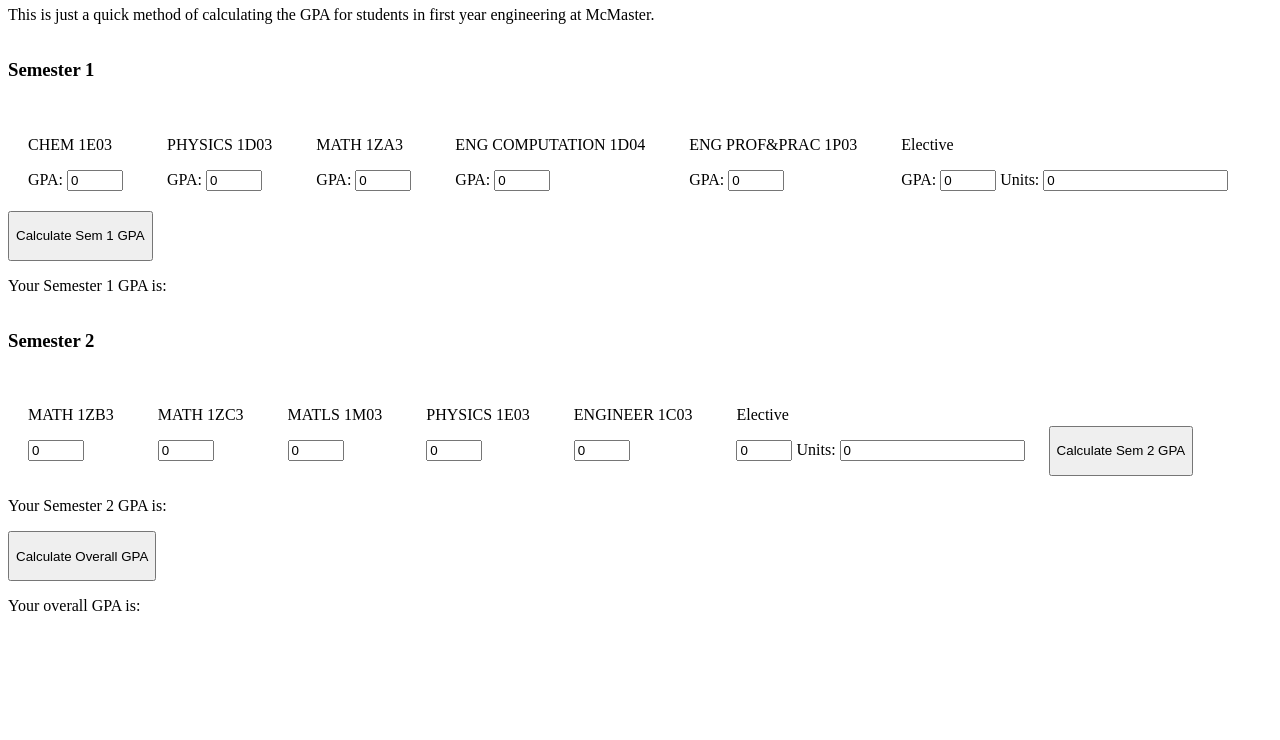
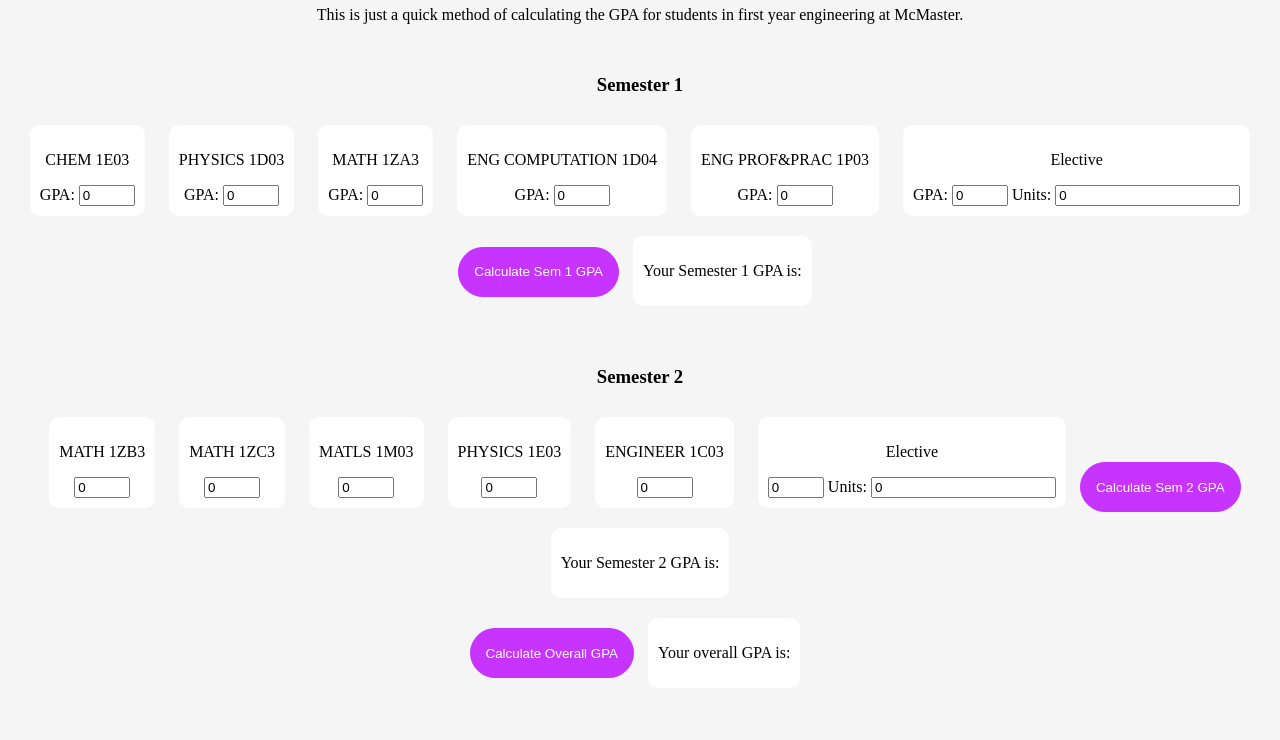
Before and after one commit to ShubhSehgal/EngGPACalculator, a plain HTML site: page index.html in a window 1280 px wide. Shown: the part 60-800 px from the top of the page. Drawn offline with Linux system fonts and the light colour scheme.

Commit message:
GPA Calculator

```diff
--- a/index.html
+++ b/index.html
@@ -80,17 +80,15 @@
       </div>
 
       <div id="sem2GPA">
-      <p> Your Semester 2 GPA is: </p>
-      </div>
-
-      <button class="calcBtn" onclick="calcTotalGPA()"> Calculate Overall GPA </button>
-
-      <div id="overallGPA">
-      <p> Your overall GPA is: </p>
+      <p class="gpaIntroText"> Your Semester 2 GPA is: </p>
       </div>
 
   </div>
 
+  <button class="calcBtn" onclick="calcTotalGPA()"> Calculate Overall GPA </button>
+  <div id="overallGPA">
+  <p class="gpaIntroText"> Your overall GPA is: </p>
+  </div>
 
   </body>
 </html>
--- a/main.js
+++ b/main.js
@@ -9,7 +9,7 @@ function calcSem1() {
 
   totalUnits = 3*4 + 4 + elec1Units;
   var gpaTotal = chemGPA*3 + physicsGPA*3 + math1ZA3GPA*3 + computationGPA*4 + engProfGPA*3 + elec1GPA * elec1Units;
-  var sem1GPA =  gpaTotal/totalUnits;
+  var sem1GPA =  Math.round((gpaTotal/totalUnits) * 100) / 100;
 
   sem1GPA = sem1GPA.toString();
 
@@ -33,7 +33,7 @@ function calcSem2() {
 
   totalUnits = 3*5 + elec2Units;
   var gpaTotal = math1ZB3GPA*3 + math1ZC3GPA*3 + matls1M03GPA*3 + physics2GPA*3 + eng1C03GPA*3 + elec2GPA*elec2Units;
-  var sem2GPA = gpaTotal/totalUnits;
+  var sem2GPA = Math.round((gpaTotal/totalUnits) * 100) / 100;
 
   sem2GPA = sem2GPA.toString();
 
@@ -66,7 +66,7 @@ function calcTotalGPA() {
   var totalUnits = (3*9) + 4 + elec1Units + elec2Units;
   var gpaTotal = chemGPA*3 + physicsGPA*3 + math1ZA3GPA*3 + computationGPA*4 + engProfGPA*3 + elec1GPA * elec1Units + math1ZB3GPA*3 + math1ZC3GPA*3 + matls1M03GPA*3 + physics2GPA*3 + eng1C03GPA*3 + elec2GPA*elec2Units;
 
-  var finalGPA = gpaTotal/totalUnits;
+  var finalGPA = Math.round((gpaTotal/totalUnits) * 100) / 100;
 
   finalGPA = finalGPA.toString();
 
--- a/style.css
+++ b/style.css
@@ -1,18 +1,64 @@
 body {
   color: black;
-  background-color: white;
+  background-color: whitesmoke;
+  text-align: center;
 }
 
 .sem1 {
-  display: inline-block;
+  margin-top: 50px;
 }
 
+.sem2 {
+  margin-top: 50px;
+}
+
+#sem1GPA {
+  padding: 10px;
+  border-radius: 10px;
+  background-color: white;
+  display: inline-block;
+  margin: 10px;
+}
+
+#sem2GPA {
+  padding: 10px;
+  border-radius: 10px;
+  background-color: white;
+  display: inline-block;
+  margin: 10px;
+}
+
+#overallGPA {
+  padding: 10px;
+  border-radius: 10px;
+  background-color: white;
+  display: inline-block;
+  margin: 10px;
+}
 .courseCntr {
   display: inline-block;
   margin: 10px;
   padding: 10px;
+  background-color: white;
+  border-radius: 10px;
 }
 
 .calcBtn {
   height: 50px;
+  border-radius: 50px;
+  background-color: #C733FF;
+  color: white;
+  padding: 15px;
+  transition: 0.5s;
+  border: 1px solid #C733FF;
 }
+
+.calcBtn:hover {
+  background-color: #A107DC;
+  box-shadow: -1px 1px 10px grey;
+  border: 1px solid #A107DC;
+}
+
+.gpaIntroText {
+  display: inline-block;
+}
```
Also changed, not shown: 1 other file.
